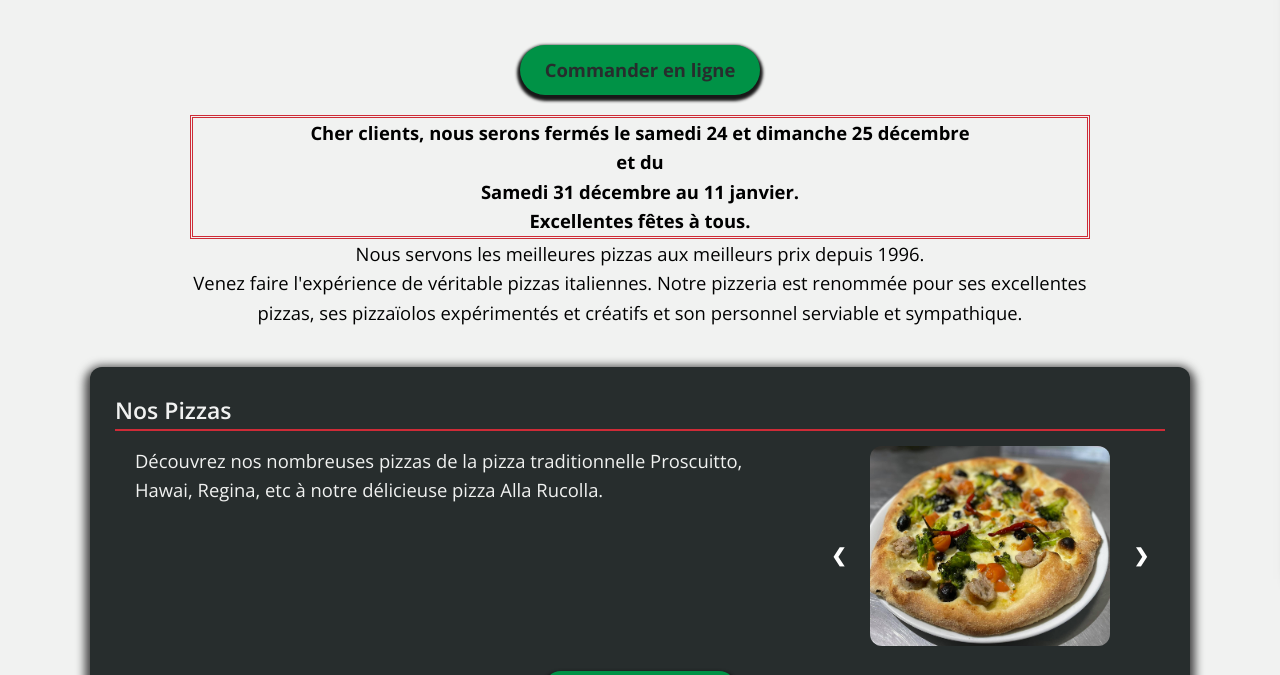
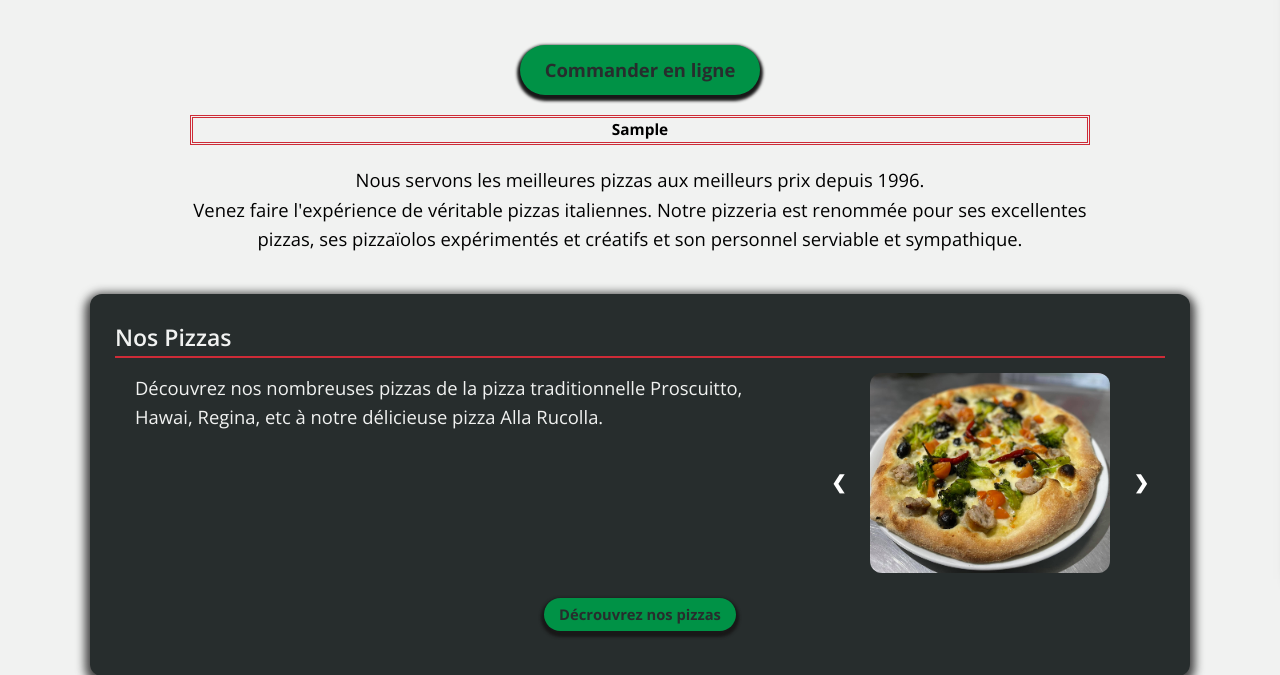
Before and after one commit to samyben2001/pizza_valentino_pa, a Django app: page / in a window 1280 px wide. Shown: the part 231-906 px from the top of the page. Run offline with Django 3.2, Linux system fonts and the light colour scheme; tables that the repository leaves empty hold one stand-in row (values such as "Sample post"); parts of the project's set-up code (start-up, migrations or seed data) failed here and were passed over; some libraries are stand-ins or nearby versions.

Commit message:
add hollidays block to homepage

```diff
--- a/menu/static/menu/styles/home.css
+++ b/menu/static/menu/styles/home.css
@@ -7,6 +7,7 @@
 .holidays{
     font-weight: 700;
     border: 3px double var(--colorRed);
+    margin-bottom: 20px;
 }
 
 .holidays div{
--- a/menu/templates/menu/home.html
+++ b/menu/templates/menu/home.html
@@ -16,18 +16,7 @@
                 </div>
                 <div class="flex holidays">
                     <div>
-                        <p>
-                            Cher clients, nous serons fermés le samedi 24 et dimanche 25 décembre
-                        </p>
-                        <p>
-                            et du
-                        </p>
-                        <p>
-                           Samedi 31 décembre au 11 janvier.
-                        </p>
-                        <p>
-                            Excellentes fêtes à tous.
-                        </p>
+                        {{annonce.annonce}}
                     </div>
                 </div>
                 <div class="flex">
--- a/menu/views.py
+++ b/menu/views.py
@@ -8,11 +8,19 @@ from .models import Pizza
 from .models import Pates
 from .models import Dessert
 from .models import Boisson
+from .models import Annonce
 
 # Create your views here.
+def base(request):
+    return render(request, 'menu/base.html', {
+
+    })
+
 def home(request):
+    annonce = Annonce.objects.exclude(actif=False).last
+
     return render(request, 'menu/home.html', {
-
+        'annonce': annonce
      })
 
 def infos(request):
```
